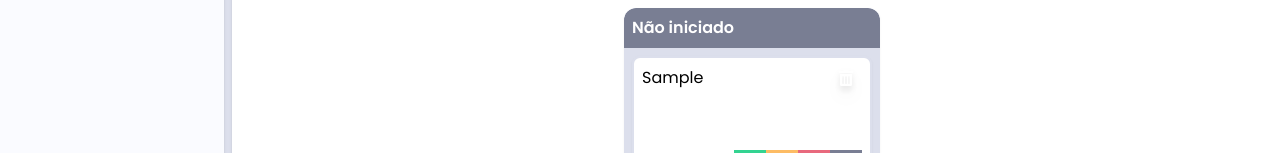
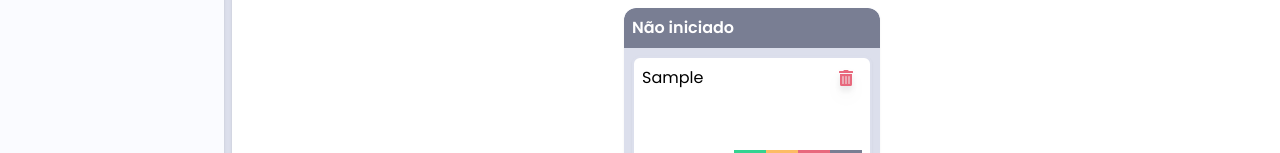
Before and after one commit to Waldst0n/OKanban, a React (Vite) app: page / in a window 1280 px wide. Both pictures are taken after typing "Sample" into the empty fields and a click on the button 600 px from the left and 79 px from the top of the page. Shown: the part 424-577 px from the top of the page. Built offline with nearby package versions, Linux system fonts and the light colour scheme.

Commit message:
style: add color to icon

```diff
--- a/src/components/TaskCard.jsx
+++ b/src/components/TaskCard.jsx
@@ -23,7 +23,7 @@ const TaskCard = ({ name, status, updateStatus }) => {
           className="h-6 w-6 text-red  rounded-md text-white transition-transform hover:scale-105 drop-shadow-lg"
           onClick={() => deleteTask(name)}
         >
-          <FaTrashAlt />
+          <FaTrashAlt className="text-red" />
         </button>
       </div>
 
```
